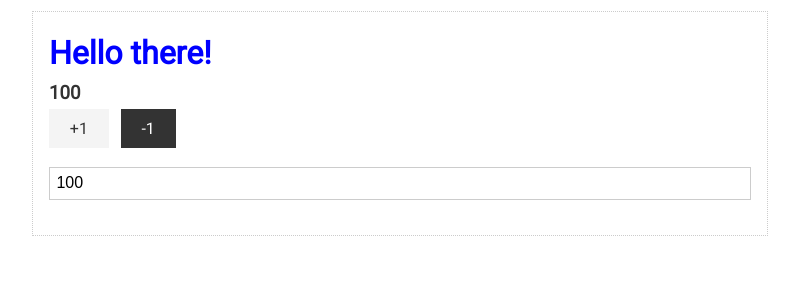
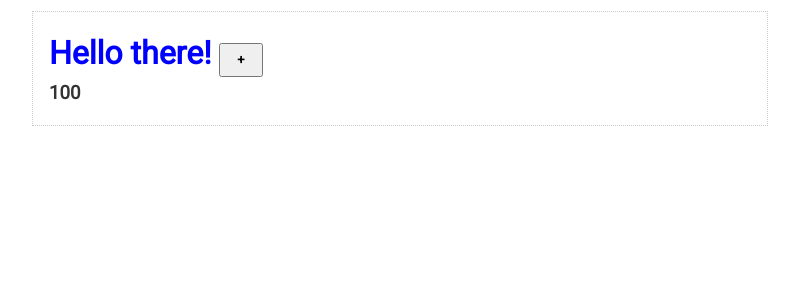
Before and after one commit to Hereiam123/Svelte-Test, a Svelte app: page / in a window 1280 px wide. Shown: the top 300 px of the page, without its empty margins (240-1039 px from the left). Built offline with nearby package versions, Linux system fonts and the light colour scheme.

Commit message:
Added control toggle

```diff
--- a/src/App.svelte
+++ b/src/App.svelte
@@ -1,9 +1,11 @@
 <script>
   let name = "Hello there!";
   let points = 100;
+  let showControls = false;
 
   const addPoint = () => points++;
   const removePoint = () => points--;
+  const toggleControls = () => (showControls = !showControls);
 </script>
 
 <style>
@@ -14,10 +16,17 @@
 
 <div class="container">
   <div class="card">
-    <h1>{name}</h1>
+    <h1>
+       {name}
+      <button class="btn-sm" on:click={toggleControls}>
+        {#if showControls}-{:else}+{/if}
+      </button>
+    </h1>
     <h3>{points}</h3>
-    <button class="btn" on:click={addPoint}>+1</button>
-    <button class="btn btn-dark" on:click={removePoint}>-1</button>
-    <input type="number" bind:value={points} />
+    {#if showControls}
+      <button class="btn" on:click={addPoint}>+1</button>
+      <button class="btn btn-dark" on:click={removePoint}>-1</button>
+      <input type="number" bind:value={points} />
+    {/if}
   </div>
 </div>
```
